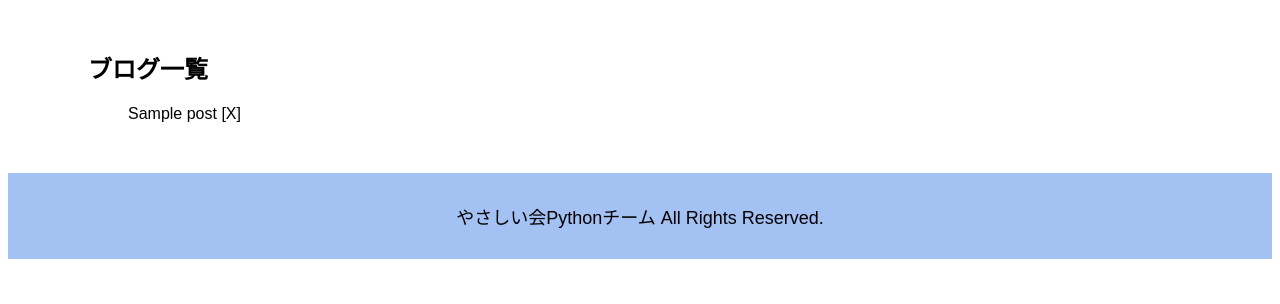
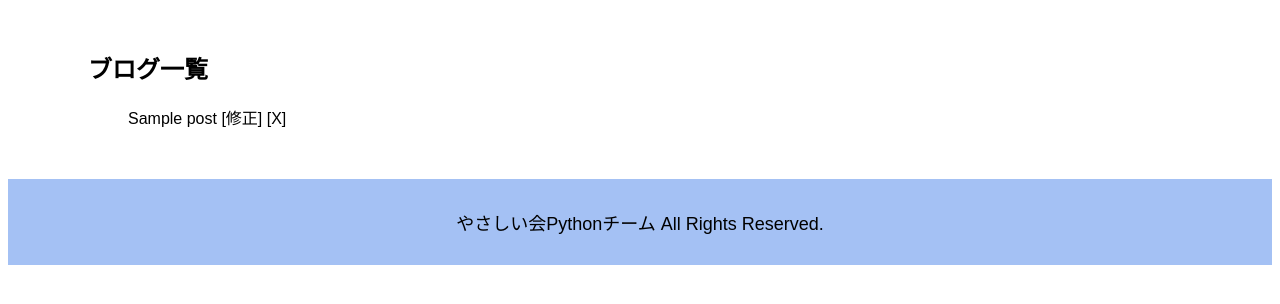
Before and after one commit to yasasii-team/blog_app, a Flask app: template blog_app/templates/index.html in a window 1280 px wide. Shown: the part 95-399 px from the top of the page. Run offline with Flask 2, Linux system fonts and the light colour scheme; the visitor is signed in with stand-in values (Sample User, id 1); the template is opened without the code that fills it: most values are stand-ins (such as "Sample title", 1, 10 or a date in 2020); parts of the project's set-up code (start-up, migrations or seed data) failed here and were passed over.

Commit message:
ログインしている場合に[修正]のリンクを表示させるようにしました。

```diff
--- a/blog_app/templates/index.html
+++ b/blog_app/templates/index.html
@@ -7,6 +7,7 @@
       {% for post in posts %}
       <li id="deleted_post_{{ post.id }}">
         <a href="/post_detail/{{ post.id }}">{{ post.title }}</a>
+        <a href="/update/{{ post.id }}">[修正]</a>
         <a href="#" id="{{ post.id }}" class="delete_button">[X]</a>
       </li>
       {% endfor %}
```
